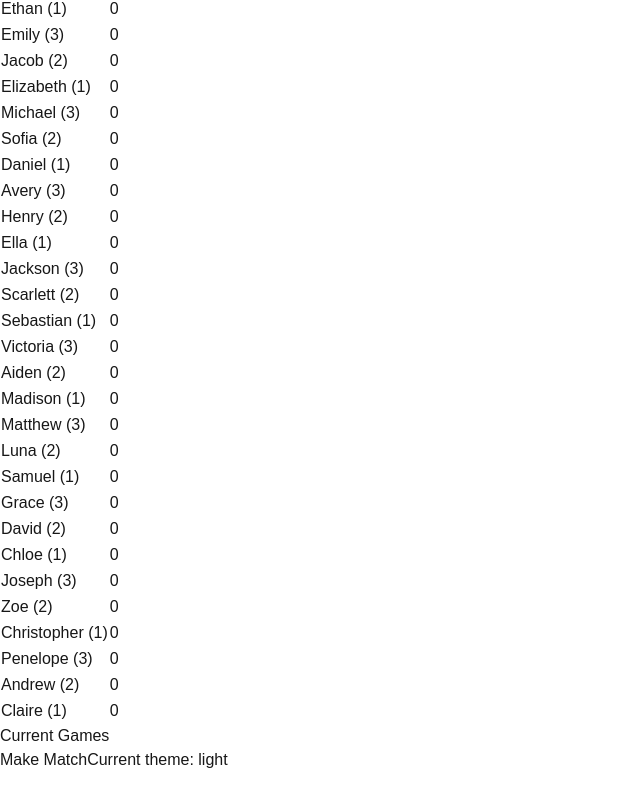
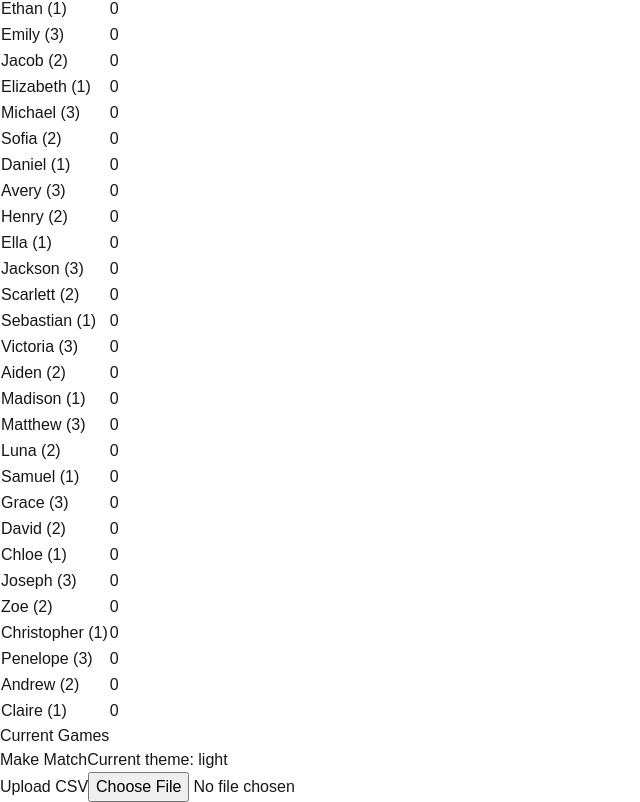
Before and after one commit to codecreator127/BMMA, a Next.js app in the folder match-maker/: page /home in a window 1280 px wide. Shown: the part 576-1378 px from the top of the page, without its empty margins (0-640 px from the left). Before the commit the page ends 1348 px from the top, so only its background shows below. Built offline with nearby package versions, Linux system fonts and the light colour scheme.

Commit message:
made adding csv reset match hist

```diff
--- a/match-maker/src/app/context/memberContext.tsx
+++ b/match-maker/src/app/context/memberContext.tsx
@@ -9,6 +9,8 @@ interface MembersContextType {
   matchHistory: Map<Player, number[]>
   currentRound: Player[][]
   setCurrentRoundMatches: (matches: Player[][]) => void;
+  setMembers: (memberLevels: Map<string, Player>) => void;
+  setMembersMatchHistory: (memberMatchHistory: Map<Player, number[]>) => void;
 }
 
 const nameLevels = new Map<string, number>([
@@ -66,12 +68,7 @@ const nameLevels = new Map<string, number>([
 
 const MembersContext = createContext<MembersContextType | undefined>(undefined);
 
-export function MembersProvider({ children }: { children: ReactNode }) {
-  const [membersObjectMap, setMembers] = useState<Map<string, Player>>(new Map());
-  const [membersMatchHistory, setMembersMatchHistory] = useState<Map<Player, number[]>>(new Map());
-  const [currentRoundMatches, setCurrentRoundMatches] = useState<Player[][]>([]);
-
-  useEffect(() => {
+export function init(setMatchHistory: (matchHistory: Map<Player, number[]>) => void, setMembers: (members: Map<string, Player>) => void, nameLevels: Map<string, number>) {
 
   let membersMap = new Map();
 
@@ -85,13 +82,31 @@ export function MembersProvider({ children }: { children: ReactNode }) {
     });
 
     setMembers(membersMap);
-      setMembersMatchHistory(matchHistory);
+    setMatchHistory(matchHistory);
+
+}
+
+export function MembersProvider({ children }: { children: ReactNode }) {
+  const [membersObjectMap, setMembers] = useState<Map<string, Player>>(new Map());
+  const [membersMatchHistory, setMembersMatchHistory] = useState<Map<Player, number[]>>(new Map());
+  const [currentRoundMatches, setCurrentRoundMatches] = useState<Player[][]>([]);
+  // const [nameLevel, setNameLevel] = useState<string|number[]>([])
+
+  useEffect(() => {
+    init(setMembersMatchHistory, setMembers, nameLevels);
 
   }, []); // Runs only once when the component mounts
 
 
+  useEffect(() => {
+
+    console.log(membersObjectMap);
+
+  }, [membersObjectMap]);
+
+
   return (
-    <MembersContext.Provider value={{ membersMap: membersObjectMap, matchHistory: membersMatchHistory, currentRound: currentRoundMatches, setCurrentRoundMatches}}>
+    <MembersContext.Provider value={{ membersMap: membersObjectMap, matchHistory: membersMatchHistory, currentRound: currentRoundMatches, setCurrentRoundMatches, setMembers, setMembersMatchHistory}}>
       {children}
     </MembersContext.Provider>
   );
--- /dev/null
+++ b/match-maker/src/app/csvUploadButton.tsx
@@ -0,0 +1,51 @@
+import React, { useCallback } from 'react';
+
+interface CSVUploaderProps {
+  onProcessCSV: (data: string[][]) => void;
+  accept?: string;
+  className?: string;
+}
+
+const CSVUploader: React.FC<CSVUploaderProps> = ({
+  onProcessCSV,
+  accept = '.csv',
+  className = ''
+}) => {
+  const handleFileChange = useCallback((event: React.ChangeEvent<HTMLInputElement>) => {
+    const file = event.target.files?.[0];
+    if (!file) return;
+
+    const reader = new FileReader();
+    reader.onload = (e) => {
+      const text = e.target?.result as string;
+      const lines = text.split('\n');
+      const data = lines.map(line =>
+        line.split(',').map(cell => cell.trim())
+      ).filter(row => row.some(cell => cell !== ''));
+
+      onProcessCSV(data);
+    };
+
+    reader.readAsText(file);
+  }, [onProcessCSV]);
+
+  return (
+    <div className={`flex ${className}`}>
+      <button
+        onClick={() => document.getElementById('csv-upload')?.click()}
+        className="px-4 py-2 bg-blue-500 text-white rounded hover:bg-blue-600 transition-colors"
+      >
+        Upload CSV
+      </button>
+      <input
+        type="file"
+        accept={accept}
+        onChange={handleFileChange}
+        className="hidden"
+        id="csv-upload"
+      />
+    </div>
+  );
+};
+
+export default CSVUploader;
--- a/match-maker/src/app/home/page.tsx
+++ b/match-maker/src/app/home/page.tsx
@@ -6,6 +6,9 @@ import { useMembers } from '@/app/context/memberContext'
 
 import { Player, shuffleArray } from '../utils'
 
+import CSVUploader from '../csvUploadButton'
+import { init } from '@/app/context/memberContext';
+
 
 const COURTS = 11;
 const MAX_PLAYERS_ON_COURT = COURTS * 4;
@@ -13,7 +16,7 @@ const ROUNDS = 10;
 
 export default function Home() {
   const { theme, toggleTheme } = useTheme();
-  const { membersMap, matchHistory, setCurrentRoundMatches } = useMembers();
+  const { membersMap, matchHistory, setCurrentRoundMatches, setMembers , setMembersMatchHistory} = useMembers();
 
   // takes a list of members and their last played status
   //outputs a list of players that are ready to play (or closest to ready)
@@ -152,7 +155,20 @@ function makeMatch(matchHistory: Map<Player, number[]>) {
 
   alert("matches made");
   return;
-}
+  }
+
+  const handleCSVData = (data: string[][]) => {
+    console.log('Processed CSV data:', data);
+
+    const nameLevels : Map<string, number> = new Map();
+    for (const player of data) {
+      const name = player[0];
+      const level = parseInt(player[1]);
+
+      nameLevels.set(name, level);
+    }
+    init(setMembersMatchHistory, setMembers, nameLevels);
+  };
 
 
   return (
@@ -192,6 +208,10 @@ function makeMatch(matchHistory: Map<Player, number[]>) {
       >
         Current theme: {theme}
       </button>
+
+
+
+      <CSVUploader onProcessCSV={handleCSVData} />
     </div>
   );
 }
```
Also changed, not shown: match-maker/src/app/addMemberForm.tsx (added). Lines whose indentation alone changed are shown as unchanged.
